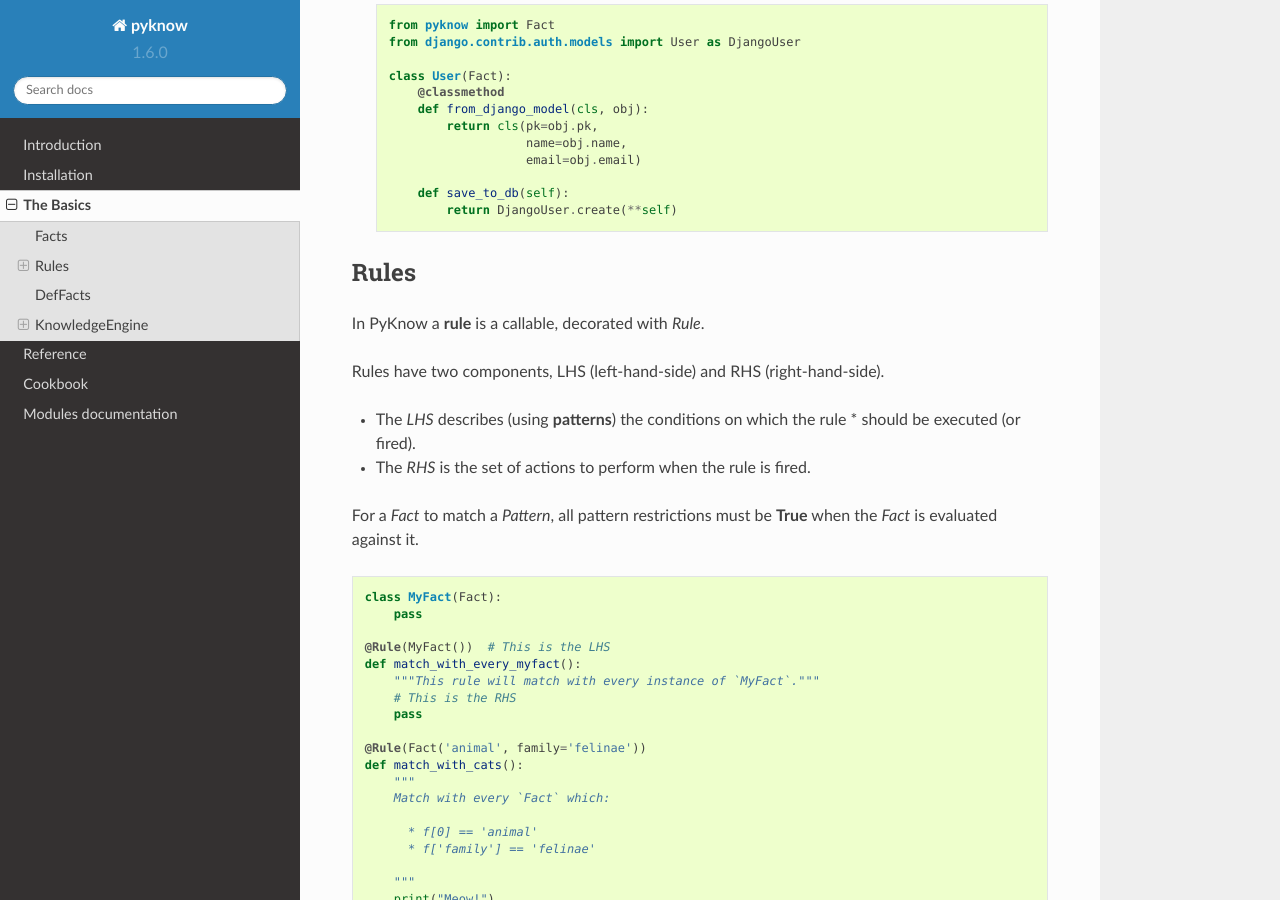
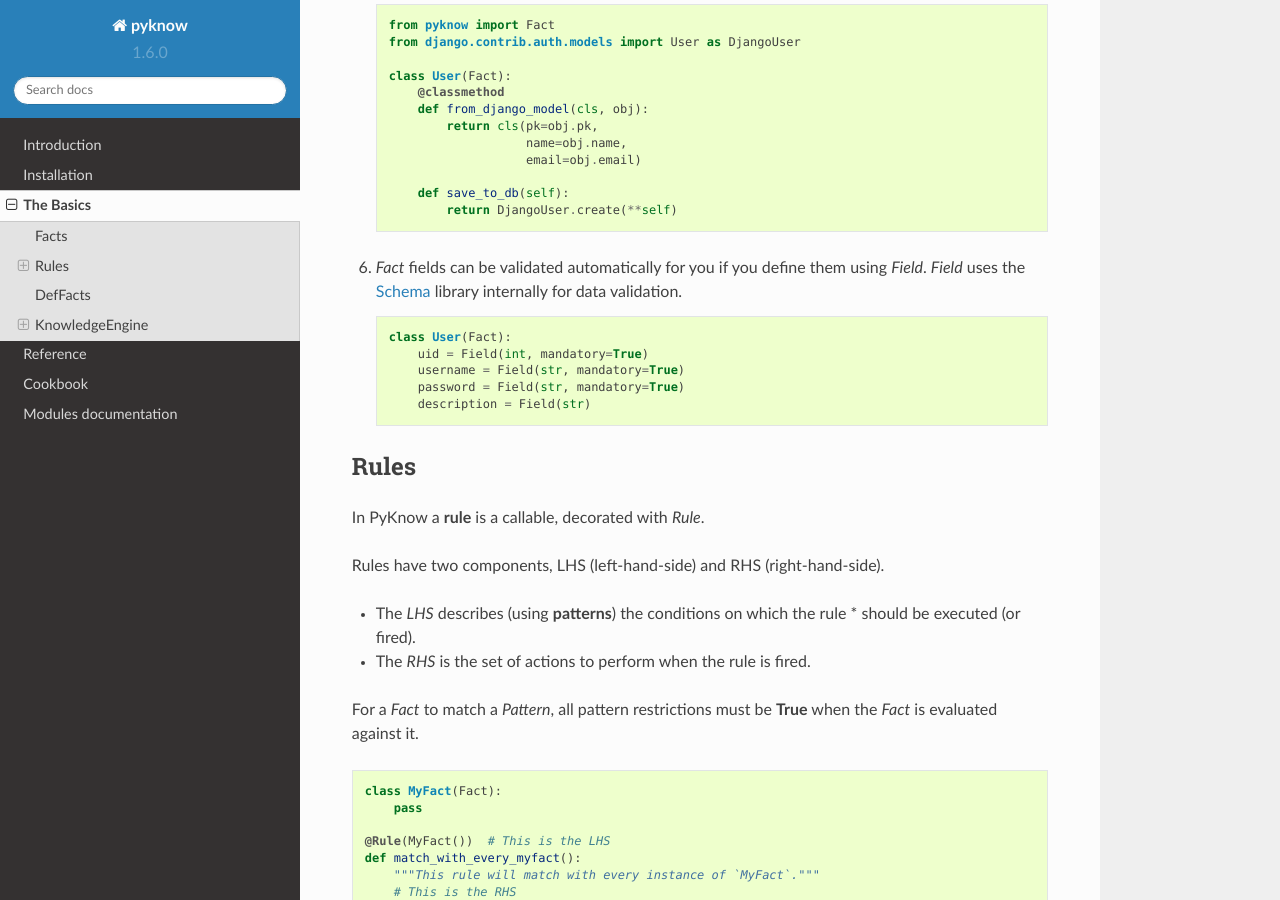
Before and after one commit to buguroo/pyknow, a Sphinx documentation site: the page built from docs/source/thebasics.rst, in a window 1280 px wide and 900 px high, scrolled down 1268 px. Built offline with Sphinx 7.4.7 and the Read the Docs theme 2.0.0, drawn with Linux system fonts in a browser that asks for light colours.

Commit message:
Mention in thebasics.

```diff
--- a/docs/source/thebasics.rst
+++ b/docs/source/thebasics.rst
@@ -82,6 +82,19 @@ Let's enumerate some facts about `Facts`, so... metafacts ;)
 
           def save_to_db(self):
               return DjangoUser.create(**self)
+
+#. `Fact` fields can be validated automatically for you if you define them
+   using `Field`. `Field` uses the Schema_ library internally for data
+   validation.
+
+   .. code-block:: python
+
+      class User(Fact):
+          uid = Field(int, mandatory=True)
+          username = Field(str, mandatory=True)
+          password = Field(str, mandatory=True)
+          description = Field(str)
+
 
 
 Rules
@@ -364,3 +377,6 @@ Both are used to declare facts on the engine instance, but:
 * Generators declared with `DefFacts` are called by the **reset**
   method, and all the yielded facts they are added to the working
   memory using `declare`.
+
+
+.. _Schema: https://github.com/keleshev/schema
```
